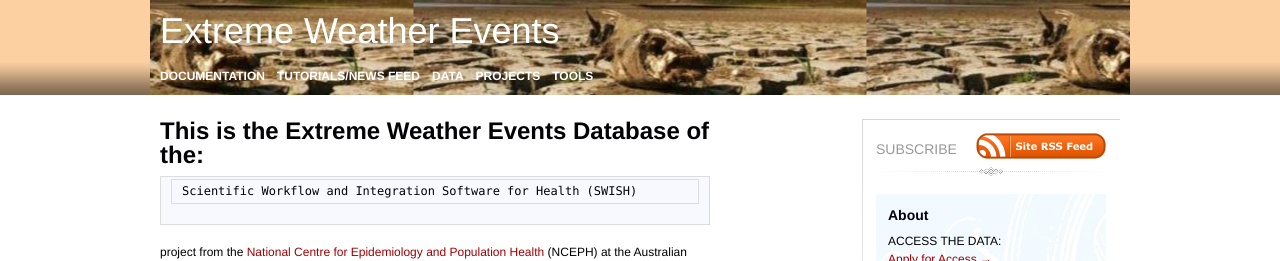
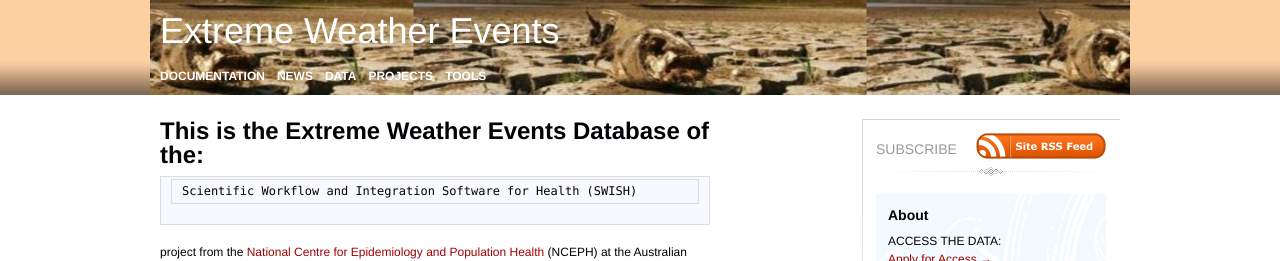
Before and after one commit to swish-climate-impact-assessment/swish-climate-impact-assessment.github.com, a Jekyll site: the page built from index.md, in a window 1280 px wide. Shown: the top 261 px of the page. Built offline with Jekyll 4.4.1, drawn with Linux system fonts in a browser that asks for light colours; nearby versions of some CDN libraries; Markdown is read by kramdown in place of the engine named in the settings; comment, search, counter and statistics services are not loaded.

Commit message:
modify default

```diff
--- a/_layouts/default.html
+++ b/_layouts/default.html
@@ -20,7 +20,7 @@
         <div id="navigation">
           <ul class="nav clearfix">
             <li class="first-child"><a href="/documentation.html">Documentation</a></li>
-            <li> <a href="/blog.html">Tutorials/News feed</a></li>
+            <li> <a href="/blog.html">News</a></li>
             <!-- <li><a href="/EWE.html">Catalogue</a></li>   -->
             <li><a href="/EWE.html">Data</a></li>
             <li><a href="/analyses.html">Projects</a></li>
```
